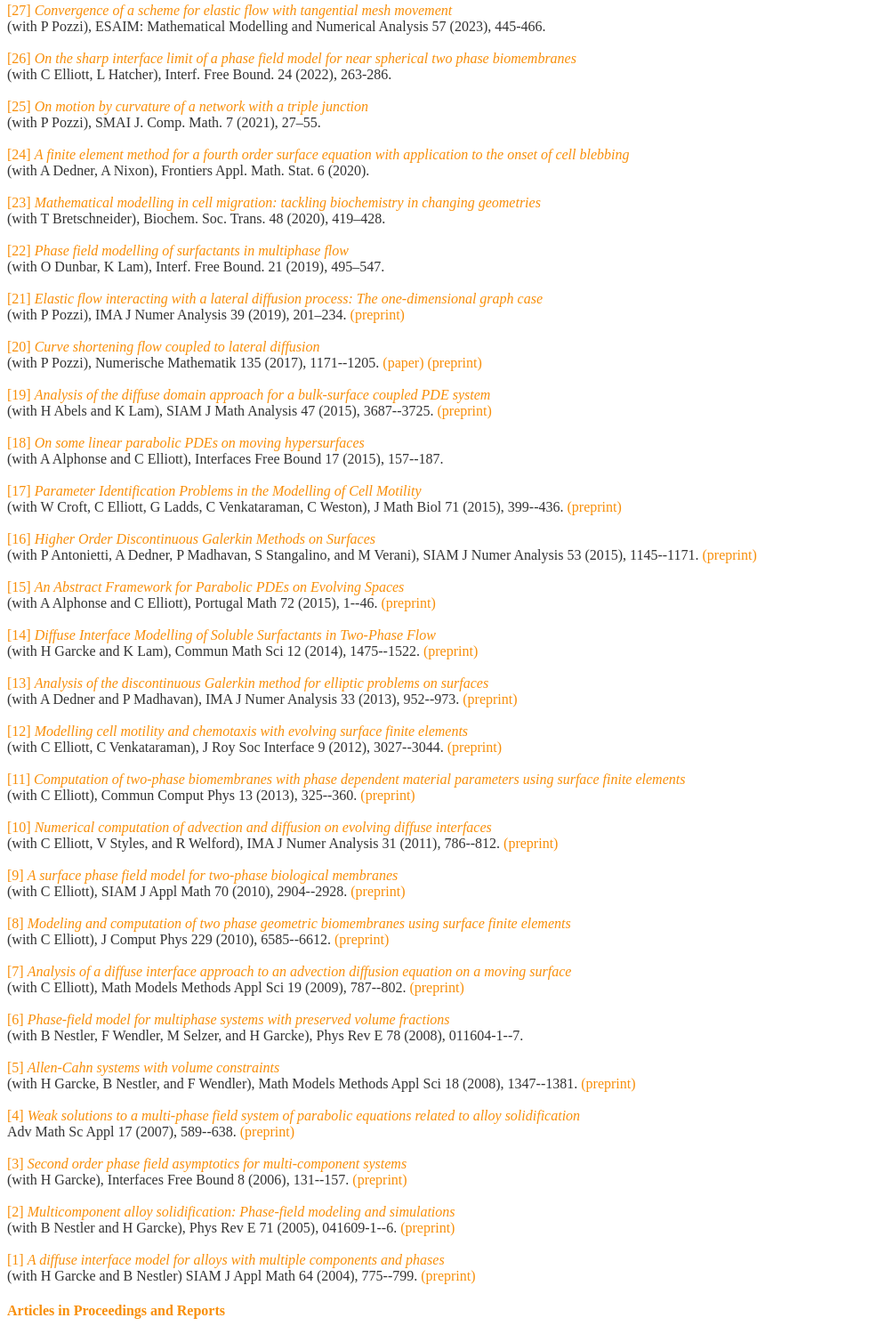
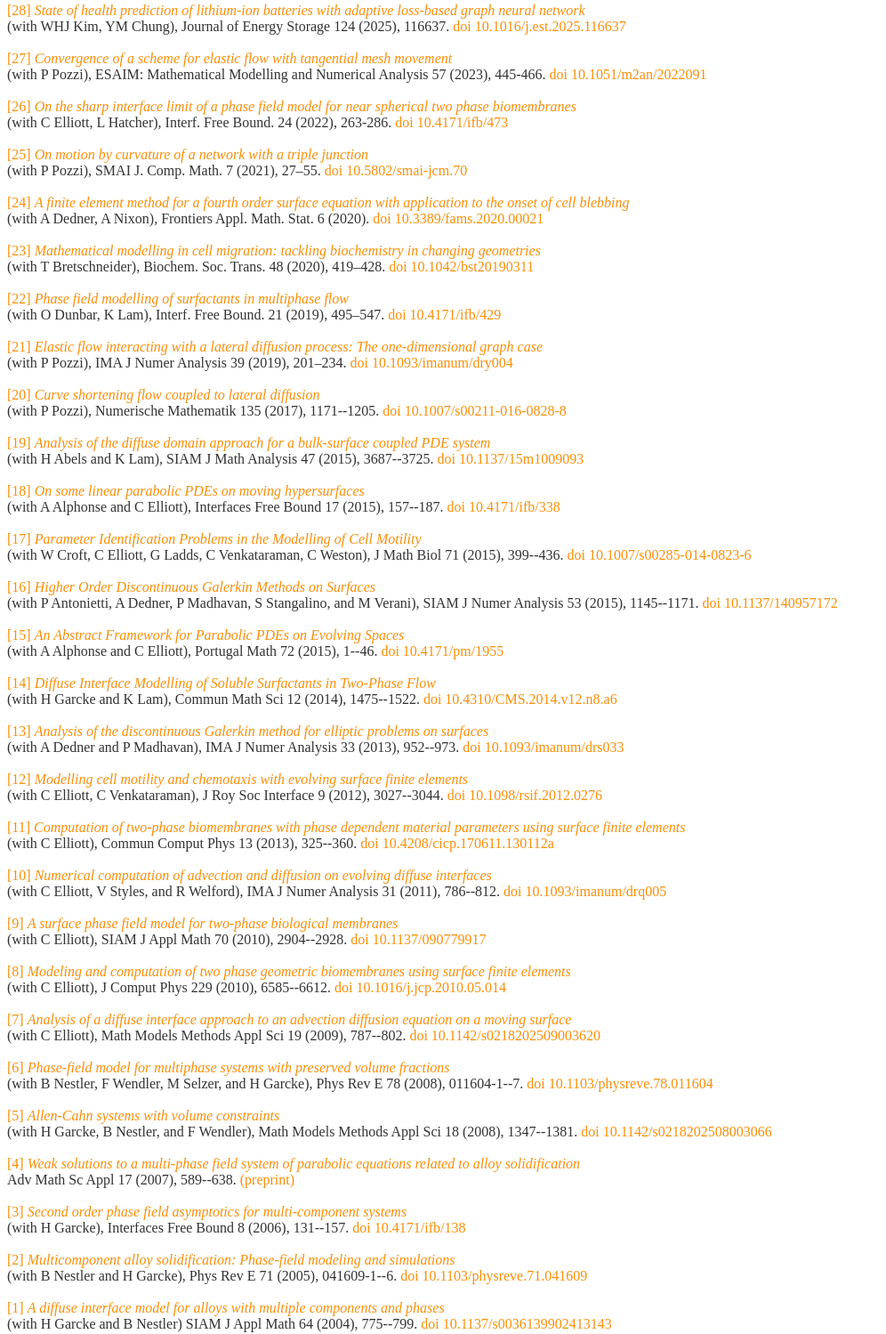
Before and after one commit to bstinner/UoWwebsite, a plain HTML site: page publications.html in a window 1280 px wide. Shown: the part 88-1587 px from the top of the page at 89% size, without its empty margins (0-996 px from the left). Drawn offline with Linux system fonts and the light colour scheme.

Commit message:
Add files via upload
Update of the publication list

```diff
--- a/publications.html
+++ b/publications.html
@@ -23,118 +23,146 @@
 <br><br>
 -->
 
+<font color=#f88f0a>[28] <i>State of health prediction of lithium-ion batteries with adaptive loss-based graph neural network</i></font><br>
+(with WHJ Kim, YM Chung), Journal of Energy Storage 124 (2025), 116637.
+<a href="https://doi.org/10.1016/j.est.2025.116637" target="_blank"><font color=#f88f0a>doi 10.1016/j.est.2025.116637 </font></a>
+<br>
+<br>
 <font color=#f88f0a>[27] <i>Convergence of a scheme for elastic flow with tangential mesh movement</i></font><br>
 (with P Pozzi), ESAIM: Mathematical Modelling and Numerical Analysis 57 (2023), 445-466.
-<br><br>
-
+<a href="https://doi.org/10.1051/m2an/2022091" target="_blank"><font color=#f88f0a>doi 10.1051/m2an/2022091 </font></a>
+<br>
+<br>
 <font color=#f88f0a>[26] <i>On the sharp interface limit of a phase field model for near spherical two phase biomembranes</i></font><br>
 (with C Elliott, L Hatcher), Interf. Free Bound. 24 (2022), 263-286.
-<br><br>
-
+<a href="https://doi.org/10.4171/ifb/473" target="_blank"><font color=#f88f0a>doi 10.4171/ifb/473 </font></a>
+<br>
+<br>
 <font color=#f88f0a>[25] <i>On motion by curvature of a network with a triple junction</i></font><br>
 (with P Pozzi), SMAI J. Comp. Math. 7 (2021), 27–55.
-<br><br>
-
+<a href="https://doi.org/10.5802/smai-jcm.70" target="_blank"><font color=#f88f0a>doi 10.5802/smai-jcm.70 </font></a>
+<br>
+<br>
 <font color=#f88f0a>[24] <i>A finite element method for a fourth order surface equation with application to the onset of cell blebbing</i></font><br>
 (with A Dedner, A Nixon), Frontiers Appl. Math. Stat. 6 (2020).
-<br><br>
-
+<a href="https://doi.org/10.3389/fams.2020.00021" target="_blank"><font color=#f88f0a>doi 10.3389/fams.2020.00021 </font></a>
+<br>
+<br>
 <font color=#f88f0a>[23] <i>Mathematical modelling in cell migration: tackling biochemistry in changing geometries</i></font><br>
 (with T Bretschneider), Biochem. Soc. Trans. 48 (2020), 419–428.
-<br><br>
-
+<a href="https://doi.org/10.1042/bst20190311" target="_blank"><font color=#f88f0a>doi 10.1042/bst20190311 </font></a>
+<br>
+<br>
 <font color=#f88f0a>[22] <i>Phase field modelling of surfactants in multiphase flow</i></font><br>
 (with O Dunbar, K Lam), Interf. Free Bound. 21 (2019), 495–547.
-<br><br>
-
+<a href="https://doi.org/10.4171/ifb/429" target="_blank"><font color=#f88f0a>doi 10.4171/ifb/429 </font></a>
+<br>
+<br>
 <font color=#f88f0a>[21] <i>Elastic flow interacting with a lateral diffusion process: The one-dimensional graph case</i></font><br>
 (with P Pozzi), IMA J Numer Analysis 39 (2019), 201–234.
-<a href="https://arxiv.org/abs/1707.08643" target="_blank"><font color=#f88f0a>(preprint)</font></a>
-<br><br>
-
+<a href="https://doi.org/10.1093/imanum/dry004" target="_blank"><font color=#f88f0a>doi 10.1093/imanum/dry004 </font></a>
+<br>
+<br>
 <font color=#f88f0a>[20] <i>Curve shortening flow coupled to lateral diffusion</i></font><br>
 (with P Pozzi), Numerische Mathematik 135 (2017), 1171--1205.
-<a href="https://link.springer.com/article/10.1007/s00211-016-0828-8"
-   target="_blank"><font color=#f88f0a>(paper)</font></a>
-<a href="http://arxiv.org/abs/1510.06173" target="_blank"><font color=#f88f0a>(preprint)</font></a><br><br>
-
+<a href="https://doi.org/10.1007/s00211-016-0828-8" target="_blank"><font color=#f88f0a>doi 10.1007/s00211-016-0828-8 </font></a>
+<br>
+<br>
 <font color=#f88f0a>[19] <i>Analysis of the diffuse domain approach for a bulk-surface coupled PDE system</i></font><br>
 (with H Abels and K Lam), SIAM J Math Analysis 47 (2015), 3687--3725.
-<a href="http://arxiv.org/abs/1502.04902" target="_blank"><font color=#f88f0a>(preprint)</font></a><br><br>
-
+<a href="https://doi.org/10.1137/15m1009093" target="_blank"><font color=#f88f0a>doi 10.1137/15m1009093 </font></a>
+<br>
+<br>
 <font color=#f88f0a>[18] <i>On some linear parabolic PDEs on moving hypersurfaces</i></font><br>
-(with A Alphonse and C Elliott), Interfaces Free Bound 17 (2015), 157--187.<br><br>
-
+(with A Alphonse and C Elliott), Interfaces Free Bound 17 (2015), 157--187.
+<a href="https://doi.org/10.4171/ifb/338" target="_blank"><font color=#f88f0a>doi 10.4171/ifb/338 </font></a>
+<br>
+<br>
 <font color=#f88f0a>[17] <i>Parameter Identification Problems in the Modelling of Cell Motility</i></font><br>
 (with W Croft, C Elliott, G Ladds, C Venkataraman, C Weston),
 J Math Biol 71 (2015), 399--436.
-<a href="http://arxiv.org/abs/1311.7602" target="_blank"><font color=#f88f0a>(preprint)</font></a>
+<a href="https://doi.org/10.1007/s00285-014-0823-6" target="_blank"><font color=#f88f0a>doi 10.1007/s00285-014-0823-6 </font></a>
 <br>
 <br>
 <font color=#f88f0a>[16] <i>Higher Order Discontinuous Galerkin Methods on Surfaces</i></font><br>
 (with P Antonietti, A Dedner, P Madhavan, S Stangalino, and M Verani),
-SIAM J Numer Analysis 53 (2015), 1145--1171. <a href="http://arxiv.org/abs/1402.3428" target="_blank"><font color=#f88f0a>(preprint)</font></a><br><br>
-
+SIAM J Numer Analysis 53 (2015), 1145--1171.
+<a href="https://doi.org/10.1137/140957172" target="_blank"><font color=#f88f0a>doi 10.1137/140957172 </font></a>
+<br>
+<br>
 <font color=#f88f0a>[15] <i>An Abstract Framework for Parabolic PDEs on Evolving Spaces</i></font><br>
-(with A Alphonse and C Elliott), Portugal Math 72 (2015), 1--46. <a href="http://arxiv.org/abs/1403.4500" target="_blank"><font color=#f88f0a>(preprint)</font></a><br><br>
-
+(with A Alphonse and C Elliott), Portugal Math 72 (2015), 1--46.
+<a href="https://doi.org/10.4171/pm/1955" target="_blank"><font color=#f88f0a>doi 10.4171/pm/1955 </font></a>
+<br>
+<br>
 <font color=#f88f0a>[14] <i>Diffuse Interface Modelling of Soluble Surfactants in Two-Phase Flow</i></font><br>
 (with H Garcke and K Lam), Commun Math Sci 12 (2014), 1475--1522.
-<a href="http://arxiv.org/abs/1303.2559" target="_blank"><font color=#f88f0a>(preprint)</font></a>
+<a href="https://doi.org/10.4310/CMS.2014.v12.n8.a6" target="_blank"><font color=#f88f0a>doi 10.4310/CMS.2014.v12.n8.a6</font></a>
 <br>
 <br>
 <font color=#f88f0a>[13] <i>Analysis of the discontinuous Galerkin method for elliptic problems on surfaces</i></font><br>
 (with  A Dedner and P Madhavan),  IMA J Numer Analysis 33 (2013), 952--973.
-<a href="http://arxiv.org/abs/1402.3428" target="_blank"><font color=#f88f0a>(preprint)</font></a>
+<a href="https://doi.org/10.1093/imanum/drs033" target="_blank"><font color=#f88f0a>doi 10.1093/imanum/drs033 </font></a>
 <br>
 <br>
 <font color=#f88f0a>[12] <i>Modelling cell motility and chemotaxis with evolving surface finite elements</i></font><br>
-(with C Elliott, C Venkataraman), J Roy Soc Interface 9 (2012), 3027--3044. <a href="./preprints/Stinner_RSIF2012_prep.pdf" target="_blank"><font color=#f88f0a>(preprint)</font></a>
+(with C Elliott, C Venkataraman), J Roy Soc Interface 9 (2012), 3027--3044.
+<a href="https://doi.org/10.1098/rsif.2012.0276" target="_blank"><font color=#f88f0a>doi 10.1098/rsif.2012.0276 </font></a>
 <br>
 <br>
 <font color=#f88f0a>[11] <i>Computation of two-phase biomembranes with phase dependent material parameters using surface finite elements</i></font><br>
 (with C Elliott), Commun Comput Phys 13 (2013), 325--360.
-<a href="./preprints/Stinner_CiCP2013_prep.pdf" target="_blank"><font color=#f88f0a>(preprint)</font></a>
+<a href="https://doi.org/10.4208/cicp.170611.130112a" target="_blank"><font color=#f88f0a>doi 10.4208/cicp.170611.130112a </font></a>
 <br>
 <br>
 <font color=#f88f0a>[10] <i>Numerical computation of advection and diffusion on evolving diffuse interfaces</i></font><br>
-(with C Elliott, V Styles, and R Welford), IMA J Numer Analysis 31 (2011), 786--812. <a href="./preprints/Stinner_IMAJNA2010_prep.pdf" target="_blank"><font color=#f88f0a>(preprint)</font></a>
+(with C Elliott, V Styles, and R Welford), IMA J Numer Analysis 31 (2011), 786--812.
+<a href="https://doi.org/10.1093/imanum/drq005" target="_blank"><font color=#f88f0a>doi 10.1093/imanum/drq005 </font></a>
 <br>
 <br>
 <font color=#f88f0a>[9] <i>A surface phase field model for two-phase biological membranes</i></font><br>
-(with C Elliott), SIAM J Appl Math 70 (2010), 2904--2928. <a href="./preprints/Stinner_SIAP2010_prep.pdf" target="_blank"><font color=#f88f0a>(preprint)</font></a>
+(with C Elliott), SIAM J Appl Math 70 (2010), 2904--2928.
+<a href="https://doi.org/10.1137/090779917" target="_blank"><font color=#f88f0a>doi 10.1137/090779917 </font></a>
 <br>
 <br>
-<font color=#f88f0a>[8] <i>Modeling and computation  of two phase geometric biomembranes using surface finite elements</i></font><br>
-(with C Elliott), J Comput Phys 229 (2010), 6585--6612. <a href="./preprints/Stinner_JCP2010_prep.pdf" target="_blank"><font color=#f88f0a>(preprint)</font></a>
+<font color=#f88f0a>[8] <i>Modeling and computation of two phase geometric biomembranes using surface finite elements</i></font><br>
+(with C Elliott), J Comput Phys 229 (2010), 6585--6612.
+<a href="https://doi.org/10.1016/j.jcp.2010.05.014" target="_blank"><font color=#f88f0a>doi 10.1016/j.jcp.2010.05.014 </font></a>
 <br>
 <br>
 <font color=#f88f0a>[7] <i>Analysis of a diffuse interface approach to an advection diffusion equation on a moving surface</i></font><br>
-(with C Elliott), Math Models Methods Appl Sci 19 (2009), 787--802. <a href="./preprints/Stinner_M3AS2009_prep.pdf" target="_blank"><font color=#f88f0a>(preprint)</font></a>
+(with C Elliott), Math Models Methods Appl Sci 19 (2009), 787--802.
+<a href="https://doi.org/10.1142/s0218202509003620" target="_blank"><font color=#f88f0a>doi 10.1142/s0218202509003620 </font></a>
 <br>
 <br>
 <font color=#f88f0a>[6] <i>Phase-field model for multiphase systems with preserved volume fractions</i></font><br>
 (with B Nestler, F Wendler, M Selzer, and H Garcke), Phys Rev E 78 (2008), 011604-1--7.
+<a href="https://doi.org/10.1103/physreve.78.011604" target="_blank"><font color=#f88f0a>doi 10.1103/physreve.78.011604 </font></a>
 <br>
 <br>
 <font color=#f88f0a>[5] <i>Allen-Cahn systems with volume constraints</i></font><br>
-(with H Garcke, B Nestler, and F Wendler), Math Models Methods Appl Sci 18 (2008), 1347--1381. <a href="./preprints/Stinner_M3AS2008_prep.pdf" target="_blank"><font color=#f88f0a>(preprint)</font></a>
+(with H Garcke, B Nestler, and F Wendler), Math Models Methods Appl Sci 18 (2008), 1347--1381.
+<a href="https://doi.org/10.1142/s0218202508003066" target="_blank"><font color=#f88f0a>doi 10.1142/s0218202508003066 </font></a>
 <br>
 <br>
 <font color=#f88f0a>[4] <i>Weak solutions to a multi-phase field system of parabolic equations related to alloy solidification</i></font><br>
-Adv Math Sc Appl 17 (2007), 589--638. <a href="./preprints/Stinner_AMSA2007_prep.pdf" target="_blank"><font color=#f88f0a>(preprint)</font></a>
+Adv Math Sc Appl 17 (2007), 589--638.
+<a href="./preprints/Stinner_AMSA2007_prep.pdf" target="_blank"><font color=#f88f0a>(preprint)</font></a>
 <br>
 <br>
 <font color=#f88f0a>[3] <i>Second order phase field asymptotics for multi-component systems</i></font><br>
-(with H Garcke), Interfaces Free Bound 8 (2006), 131--157. <a href="./preprints/Stinner_IFB2006_prep.pdf" target="_blank"><font color=#f88f0a>(preprint)</font></a>
+(with H Garcke), Interfaces Free Bound 8 (2006), 131--157.
+<a href="https://doi.org/10.4171/ifb/138" target="_blank"><font color=#f88f0a>doi 10.4171/ifb/138 </font></a>
 <br>
 <br>
 <font color=#f88f0a>[2] <i>Multicomponent alloy solidification: Phase-field modeling and simulations</i></font><br>
-(with B Nestler and H Garcke), Phys Rev E 71 (2005), 041609-1--6. <a href="./preprints/Stinner_PRE2005_prep.pdf" target="_blank"><font color=#f88f0a>(preprint)</font></a>
+(with B Nestler and H Garcke), Phys Rev E 71 (2005), 041609-1--6.
+<a href="https://doi.org/10.1103/physreve.71.041609" target="_blank"><font color=#f88f0a>doi 10.1103/physreve.71.041609 </font></a>
 <br>
 <br>
 <font color=#f88f0a>[1] <i>A diffuse interface model for alloys with multiple components and phases</i></font><br>
-(with H Garcke and B Nestler) SIAM J Appl Math 64 (2004), 775--799. <a href="./preprints/Stinner_SIAP2004_prep.pdf" target="_blank"><font color=#f88f0a>(preprint)</font></a>
+(with H Garcke and B Nestler) SIAM J Appl Math 64 (2004), 775--799.
+<a href="https://doi.org/10.1137/s0036139902413143" target="_blank"><font color=#f88f0a>doi 10.1137/s0036139902413143 </font></a>
 <br>
 
 <h4><font color=#f88f0a>Articles in Proceedings and Reports</font></h4>
@@ -184,7 +212,8 @@ Proc Appl Math Mech 19 (2007), 1150101--1150102.
 <br>
 <li>
 <i><font color=#f88f0a>Multiscale Problems in Solidification Processes</font></i><br>
-(with C Eck and H Garcke) in <i> Analysis, Modeling and Simulation of Multiscale Problems</i>, edt. A Mielke (2006), 21--64. <a href="./preprints/Stinner_ProcMultiscale_prep.pdf" target="_blank"><font color=#f88f0a>(preprint)</font></a>
+(with C Eck and H Garcke) in <i> Analysis, Modeling and Simulation of Multiscale Problems</i>, edt. A Mielke (2006), 21--64.
+<a href="https://doi.org/10.1007/3-540-35657-6_2" target="_blank"><font color=#f88f0a>doi 10.1007/3-540-35657-6_2 </font></a>
 </li>
 <br>
 <li>
@@ -200,10 +229,9 @@ Int Ser Num Math 154 (2006), 413--423. <a href="./preprints/Stinner_ProcFBP_prep
 <i><font color=#f88f0a>A phase field model for the solidification process of multicomponent alloys</font></i><br>
 (with H Garcke and B Nestler) in <i>Interface and Transport Dynamics</i>, edt H Emmerich, B Nestler, and M Schreckenberg, Lecture Notes in Computational Science and Engineering 32 (2003), 142-149.
 </li>
-<br>
 
 <h4><font color=#f88f0a>Preprints</font></h4>
-<br>
+
 <li><font color=#f88f0a><i>Solving reaction-diffusion equations on evolving
       surfaces defined by biological image data</i></font><br>
 (with T Bretschneider, C Elliott, B Stinner, T Ranner), submitted.
@@ -214,7 +242,6 @@ Int Ser Num Math 154 (2006), 413--423. <a href="./preprints/Stinner_ProcFBP_prep
 (with D O'Connor).
 <a href="https://arxiv.org/abs/1607.05627" target="_blank"><font color=#f88f0a>(preprint)</font></a>
 </li>
-<br>
 
 <h4><font color=#f88f0a>Theses</font></h4>
 <li>
```
